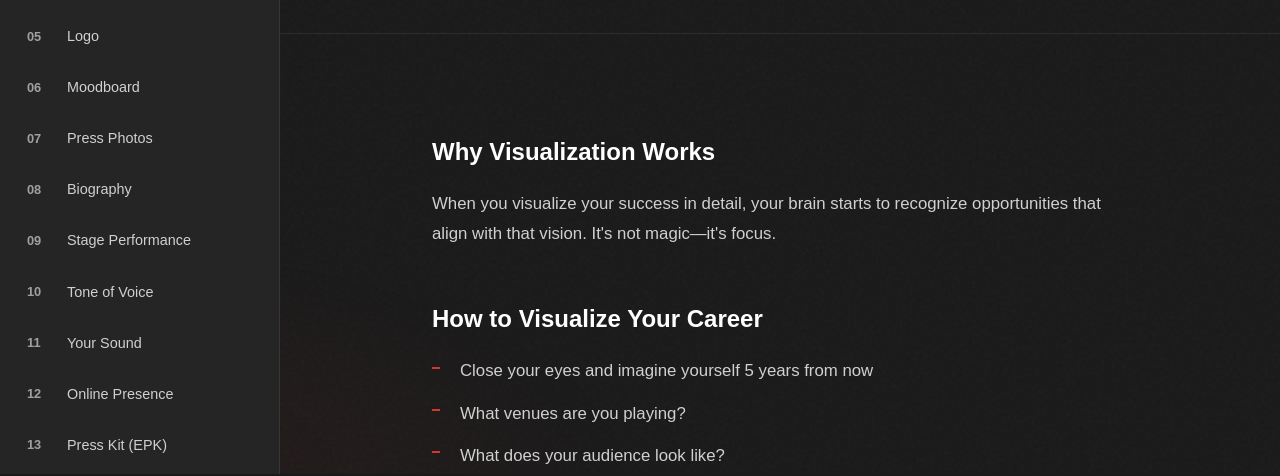
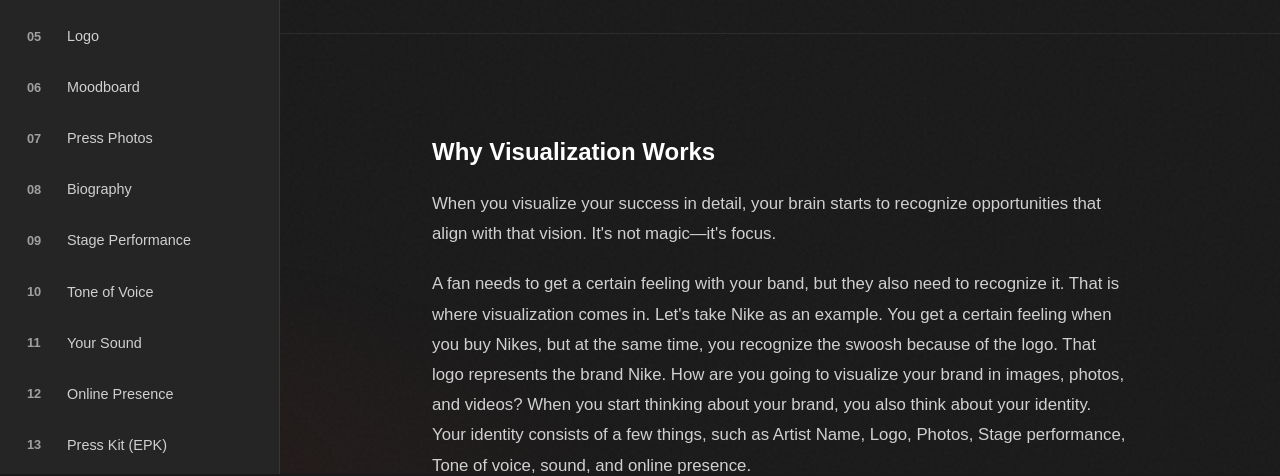
Before and after one commit to RobinNap/360-Artist-Management-Website, a plain HTML site: page lessons/onboarding/03-visualization.html in a window 1280 px wide. Shown: the part 326-802 px from the top of the page. Drawn offline with Linux system fonts and the light colour scheme; a web font is replaced by a local one.

Commit message:
Enhance visualization lesson content by adding a new paragraph on brand identity and recognition. This addition emphasizes the importance of visual elements in branding, improving the overall narrative and engagement for artists.

```diff
--- a/lessons/onboarding/03-visualization.html
+++ b/lessons/onboarding/03-visualization.html
@@ -119,7 +119,7 @@
                 </div>
 
                 <article class="article-content">
-                    <p class="article-intro">Before you can achieve your goals, you need to see them clearly. Visualization is a powerful tool used by successful artists and athletes alike.</p><h2>Why Visualization Works</h2><p>When you visualize your success in detail, your brain starts to recognize opportunities that align with that vision. It's not magic—it's focus.</p><h2>How to Visualize Your Career</h2><ul class="content-list"><li>Close your eyes and imagine yourself 5 years from now</li><li>What venues are you playing?</li><li>What does your audience look like?</li><li>How does success feel?</li><li>What have you achieved?</li></ul>
+                    <p class="article-intro">Before you can achieve your goals, you need to see them clearly. Visualization is a powerful tool used by successful artists and athletes alike.</p><h2>Why Visualization Works</h2><p>When you visualize your success in detail, your brain starts to recognize opportunities that align with that vision. It's not magic—it's focus.</p><p>A fan needs to get a certain feeling with your band, but they also need to recognize it. That is where visualization comes in. Let's take Nike as an example. You get a certain feeling when you buy Nikes, but at the same time, you recognize the swoosh because of the logo. That logo represents the brand Nike. How are you going to visualize your brand in images, photos, and videos? When you start thinking about your brand, you also think about your identity. Your identity consists of a few things, such as Artist Name, Logo, Photos, Stage performance, Tone of voice, sound, and online presence.</p><h2>How to Visualize Your Career</h2><ul class="content-list"><li>Close your eyes and imagine yourself 5 years from now</li><li>What venues are you playing?</li><li>What does your audience look like?</li><li>How does success feel?</li><li>What have you achieved?</li></ul>
         <div class="callout callout-exercise">
             <div class="callout-icon">✍️</div>
             <div class="callout-content">
```
